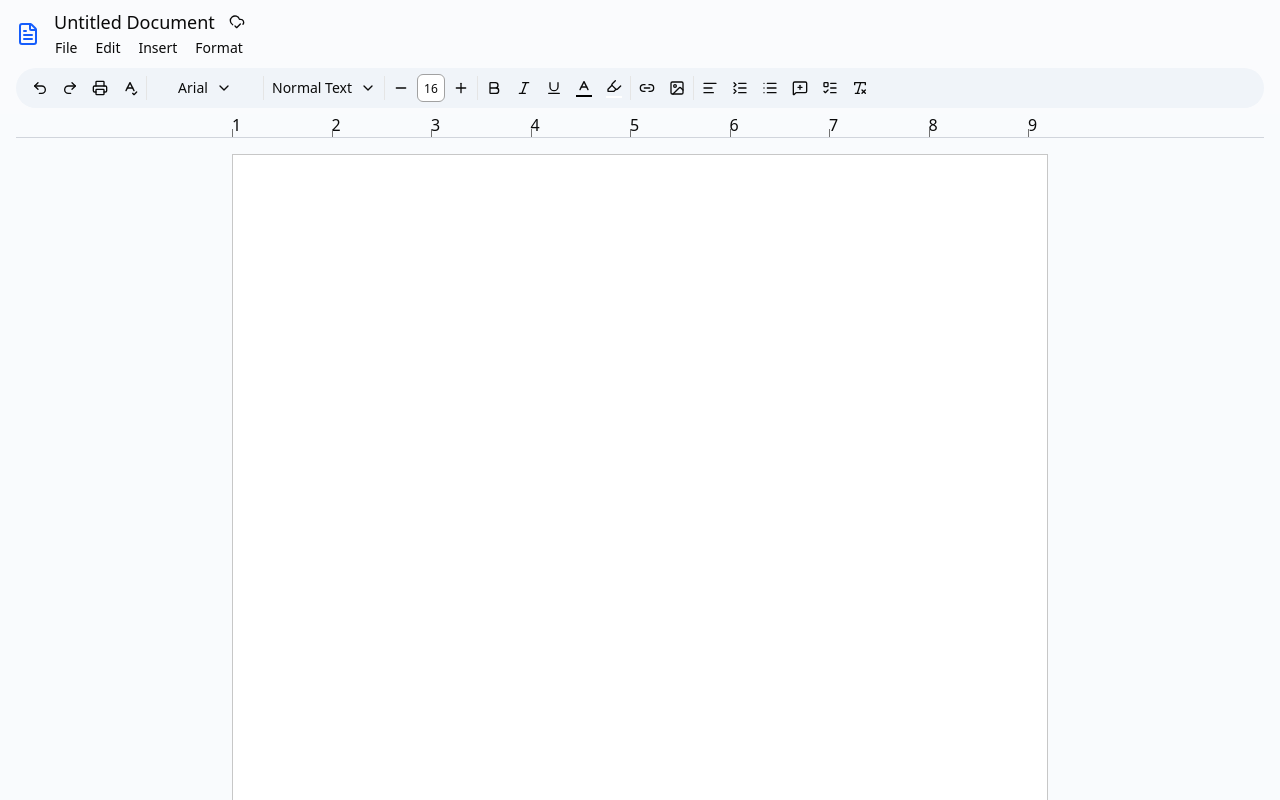
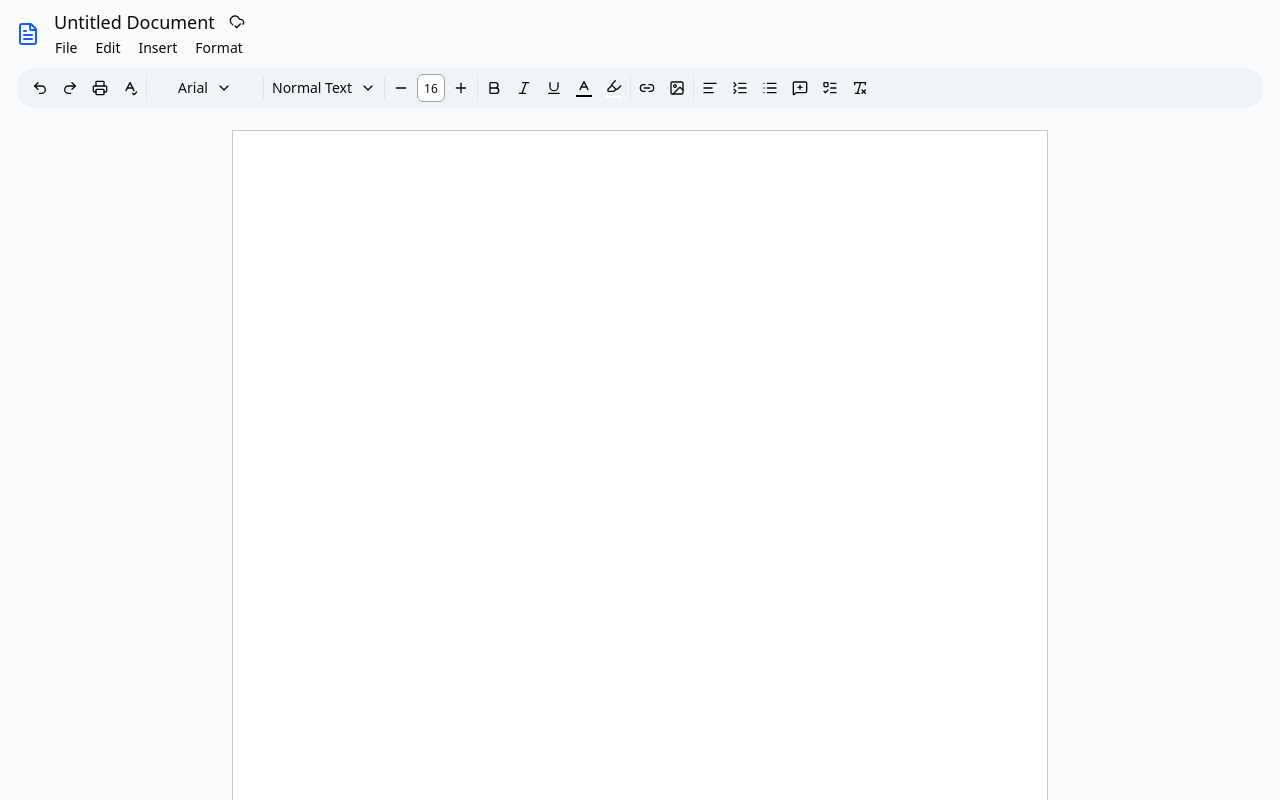
Before and after one commit to ahsanshaheen199/Sync-Docs, a React app in the folder frontend/: page /documents/1 in a window 1280 px wide. Shown: the top 800 px of the page. Built offline with nearby package versions, Linux system fonts and the light colour scheme; the HTML template or start-up script is replaced by a standard one.

Commit message:
Remove Ruler component from editor

```diff
--- a/frontend/src/components/editor/index.tsx
+++ b/frontend/src/components/editor/index.tsx
@@ -1,11 +1,9 @@
 import { EditorContent, useCurrentEditor } from "@tiptap/react";
-import { Ruler } from "@/components/ruler";
 
 export function Editor() {
   const { editor } = useCurrentEditor();
   return (
     <div className="size-full px-4 bg-[#F9FBFD] overflow-x-auto print:p-0 print:bg-white print:overflow-visible">
-      <Ruler />
       <div className="min-w-max flex justify-center w-[816px] py-4 print:py-0 mx-auto print:w-full print:min-w-0">
         <EditorContent editor={editor} />
       </div>
--- a/frontend/src/components/ruler.tsx
+++ /dev/null
@@ -1,34 +0,0 @@
-const markers = Array.from({ length: 83 }, (_, index) => index);
-
-export function Ruler() {
-  return (
-    <div className="h-6 w-full border-b border-gray-300 flex items-end select-none print:hidden relative">
-      <div
-        id="ruler-container"
-        className="max-w-[816px] mx-auto relative w-full h-full"
-      >
-        <div className="absolute inset-x-0 bottom-0 h-full">
-          <div className="relative h-full w-[816px]">
-            {markers.map((marker) => {
-              const position = (marker * 816) / 82;
-              return (
-                <div
-                  key={marker}
-                  className="absolute bottom-0"
-                  style={{ left: `${position}px` }}
-                >
-                  {marker % 10 === 0 ? (
-                    <>
-                      <div className="absolute bottom-0 w-px h-2 bg-neutral-500" />
-                      <span>{marker / 10 + 1}</span>
-                    </>
-                  ) : null}
-                </div>
-              );
-            })}
-          </div>
-        </div>
-      </div>
-    </div>
-  );
-}
```
